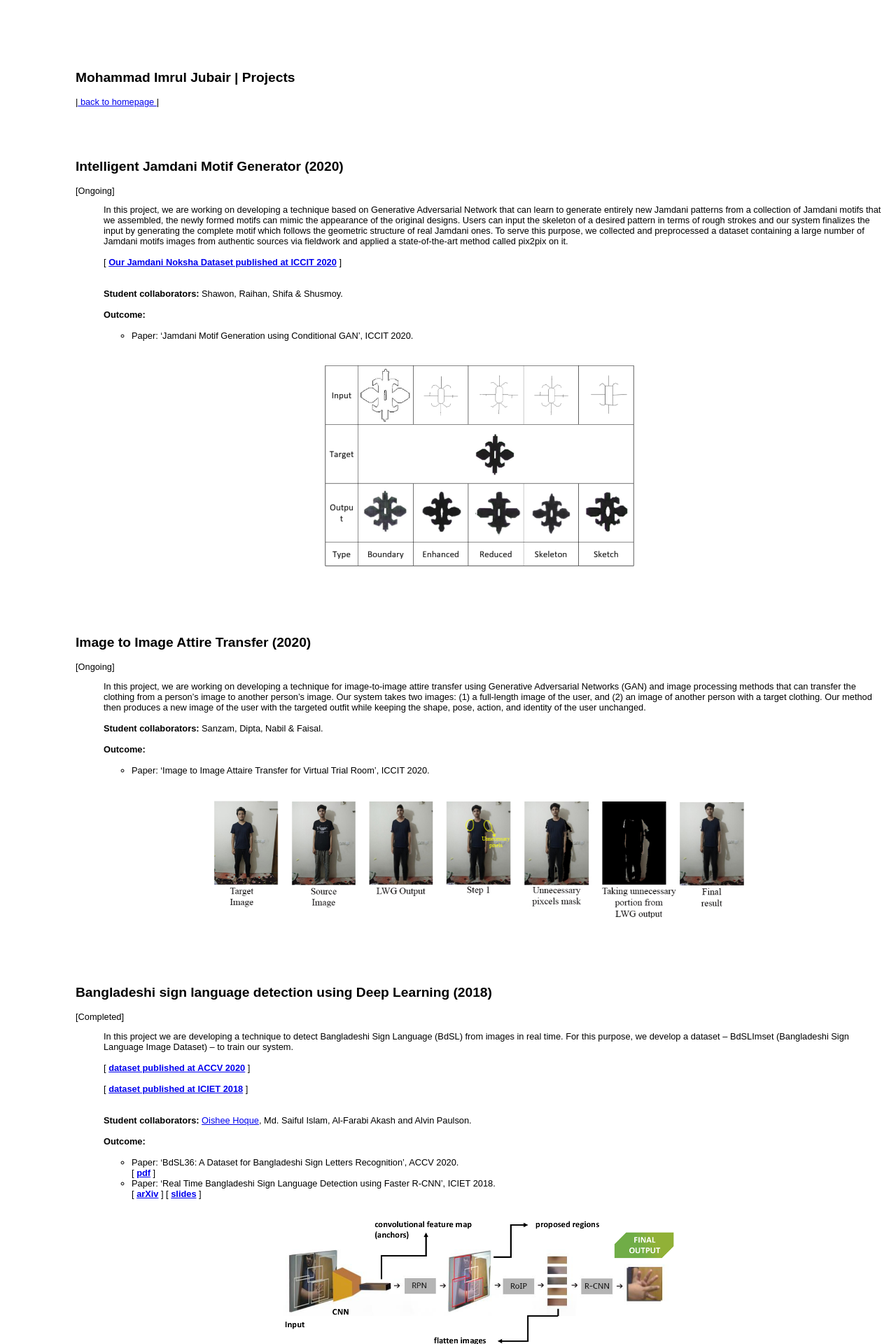
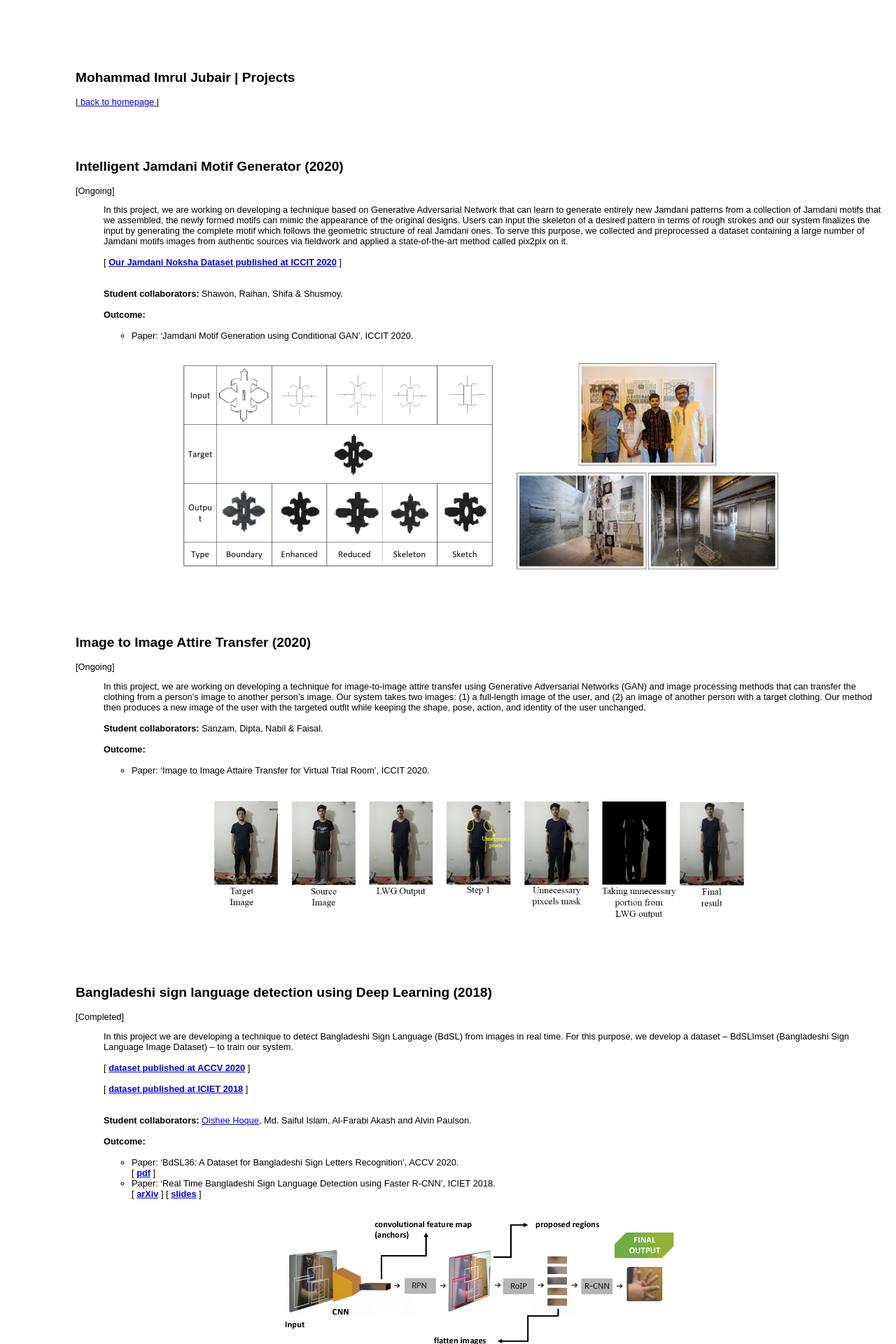
Before and after one commit to imruljubair/imruljubair.github.io, a Jekyll site: the page project/project-page.html, which Jekyll copies as it is, in a window 1280 px wide. Shown: the top 1920 px of the page at 70% size. Built offline with Jekyll 4.4.1, drawn with Linux system fonts in a browser that asks for light colours.

Commit message:
Update project-page.html

```diff
--- a/project/project-page.html
+++ b/project/project-page.html
@@ -48,7 +48,7 @@ div {
   </p>
 <p align="center">
   <br>
-    <img src="material/jam.png" widht = "400" height ="300">
+    <img src="material/jam.png" widht = "400" height ="300"> <img src="material/jam2.png" widht = "400" height ="300">
 </p>
   <br>
   <br>
```
